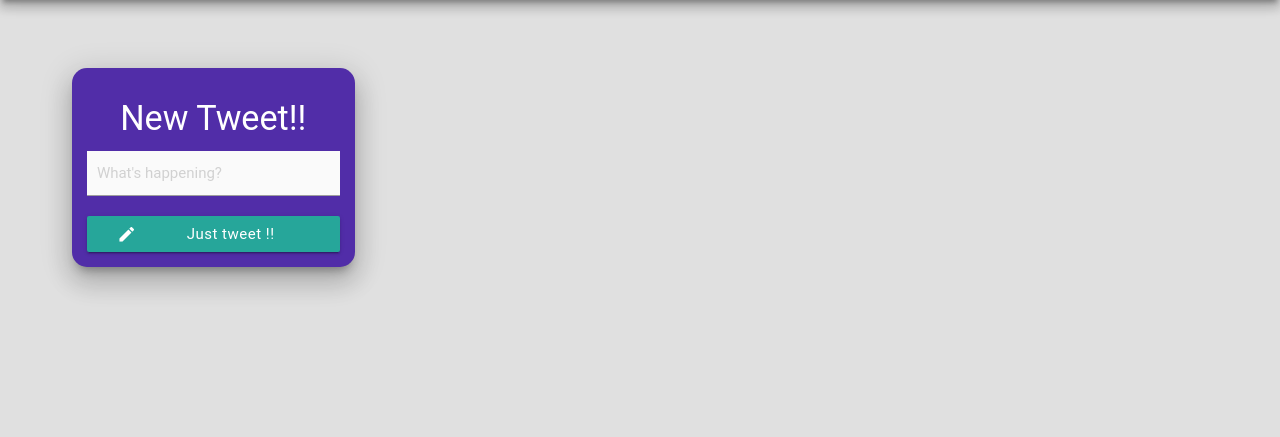
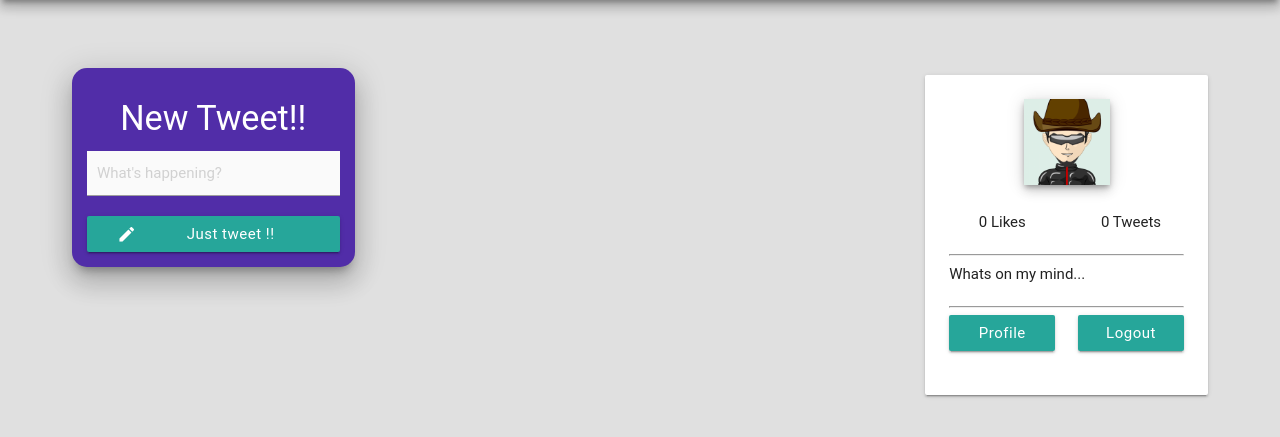
Before and after one commit to SafraAdlina/php-tweet, a PHP site: page / in a window 1280 px wide. Shown: the part 64-501 px from the top of the page. Run offline with PHP 8.4, Linux system fonts and the light colour scheme; the visitor is signed in with stand-in values (Sample User, id 1); data that the repository does not hold is empty; some libraries are stand-ins or nearby versions; some web fonts are replaced.

Commit message:
total likes and total tweets features

```diff
--- a/index.php
+++ b/index.php
@@ -7,6 +7,23 @@ require 'is_user_login_?.php';
 require 'openmysqlconnection.php';
 $tweets = mysql_query("SELECT * FROM tweets ");
 
+// setting total user tweets
+$tweets_done = mysql_query("SELECT * FROM tweets where tweet_user=".$_SESSION['user_reg_id']."");
+$tweets_done_row = mysql_num_rows($tweets_done);
+$total_tweets = json_encode($tweets_done_row);
+if (json_encode($tweets_done_row) < 1) {
+	$total_tweets = 0;
+}
+// ending set total user tweets
+
+// setting total user like tweets
+$tweets_like = mysql_query("SELECT * FROM tweets WHERE tweet_like LIKE '%".$_SESSION['user_reg_id']."%'");
+$tweets_like_row = mysql_num_rows($tweets_like);
+$total_tweets_like = json_encode($tweets_like_row);
+if (json_encode($tweets_like_row) < 1) {
+	$total_tweets_like = 0;
+}
+// ending set total user like tweets
 
  ?>
 <!DOCTYPE html>
@@ -114,9 +131,42 @@ $tweets = mysql_query("SELECT * FROM tweets ");
 			<!-- end loop -->
 
 		</div>
+
+		<!-- profile section -->
 		<div class="col s12 m4">
+			<div class="container">
+				<div class="card-panel white lighten-2">
+					<div class="row">
+						<div class="col s4 m4 offset-s4 offset-m4" style="padding: 0;">
+							<img src="images/profile.png" alt="Contact Person" width="100%" class="z-depth-3">
+						</div>
+					</div>
+					<div class="row">
+						<div class="col s6 m6" style="text-align: center;padding: 0;"><?php echo $total_tweets_like; ?> Likes</div>
+						<div class="col s6 m6" style="text-align: center;padding: 0;"><?php echo $total_tweets; ?> Tweets</div>
+					</div>
+					<hr>
+					<div class="row">
+						<div class="col s12 m12" style="">Whats on my mind...</div>
+					</div>
+					<hr>
+					<div class="row">
+						<div class="col s6 m6">
+							<form action="sub_process_control.php" method="post">
+								<button class="btn col s12 m12 white-text text-lighten-1" type="submit" name="action" value="edit_profile" style="text-transform: none">Profile</button>
+							</form>
+						</div>
+						<div class="col s6 m6">
+							<form action="sub_process_control.php" method="post">
+								<a href="logout.php" class="btn col s12 m12 white-text text-lighten-1" type="submit" name="action" value="edit_profile" style="text-transform: none">Logout</a>
+							</form>
+						</div>
+					</div>
+				</div>
+			</div>
+		</div>
+		<!-- end of profile section -->
 
-		</div>
 	</div>
 
 	<?php
```
